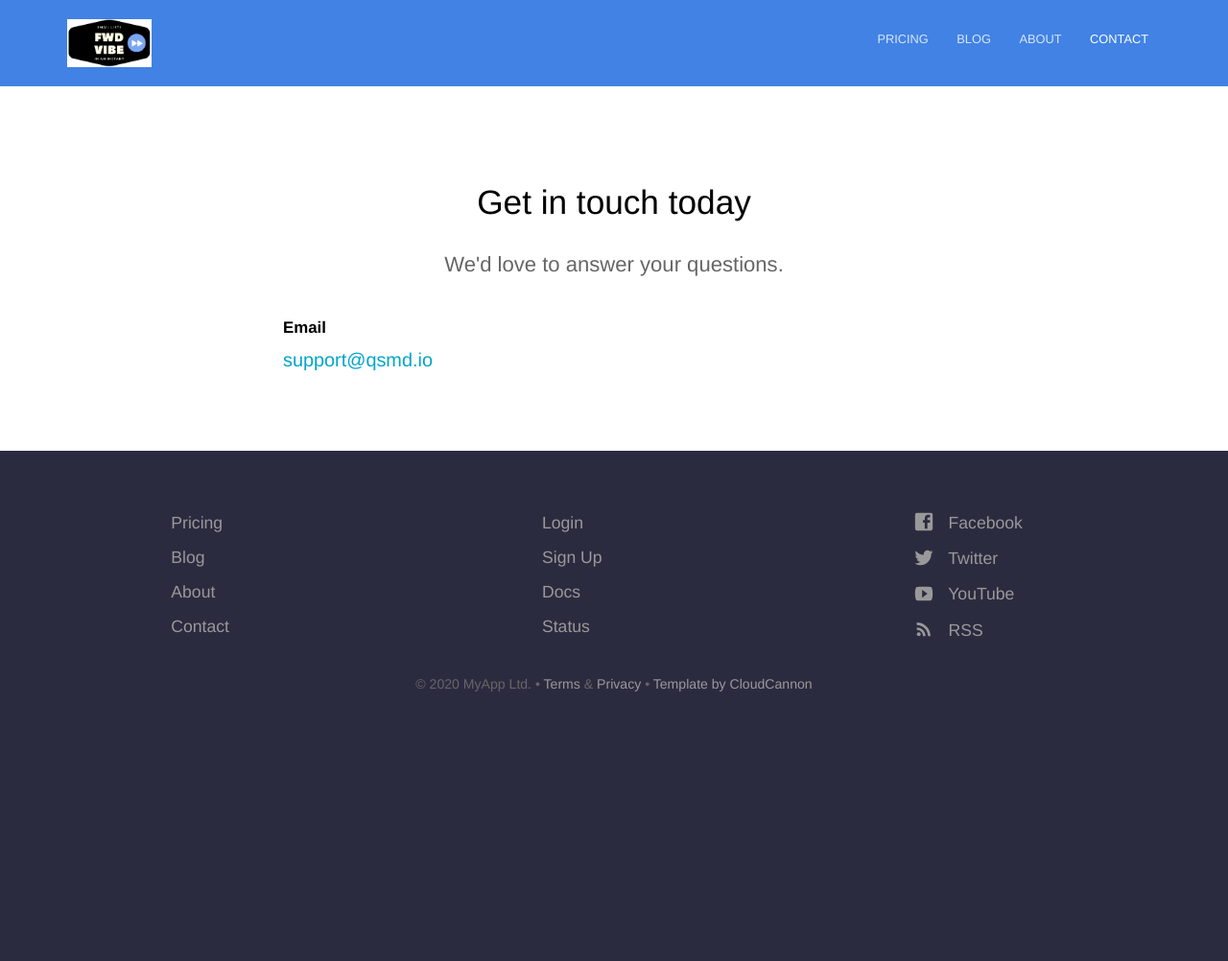
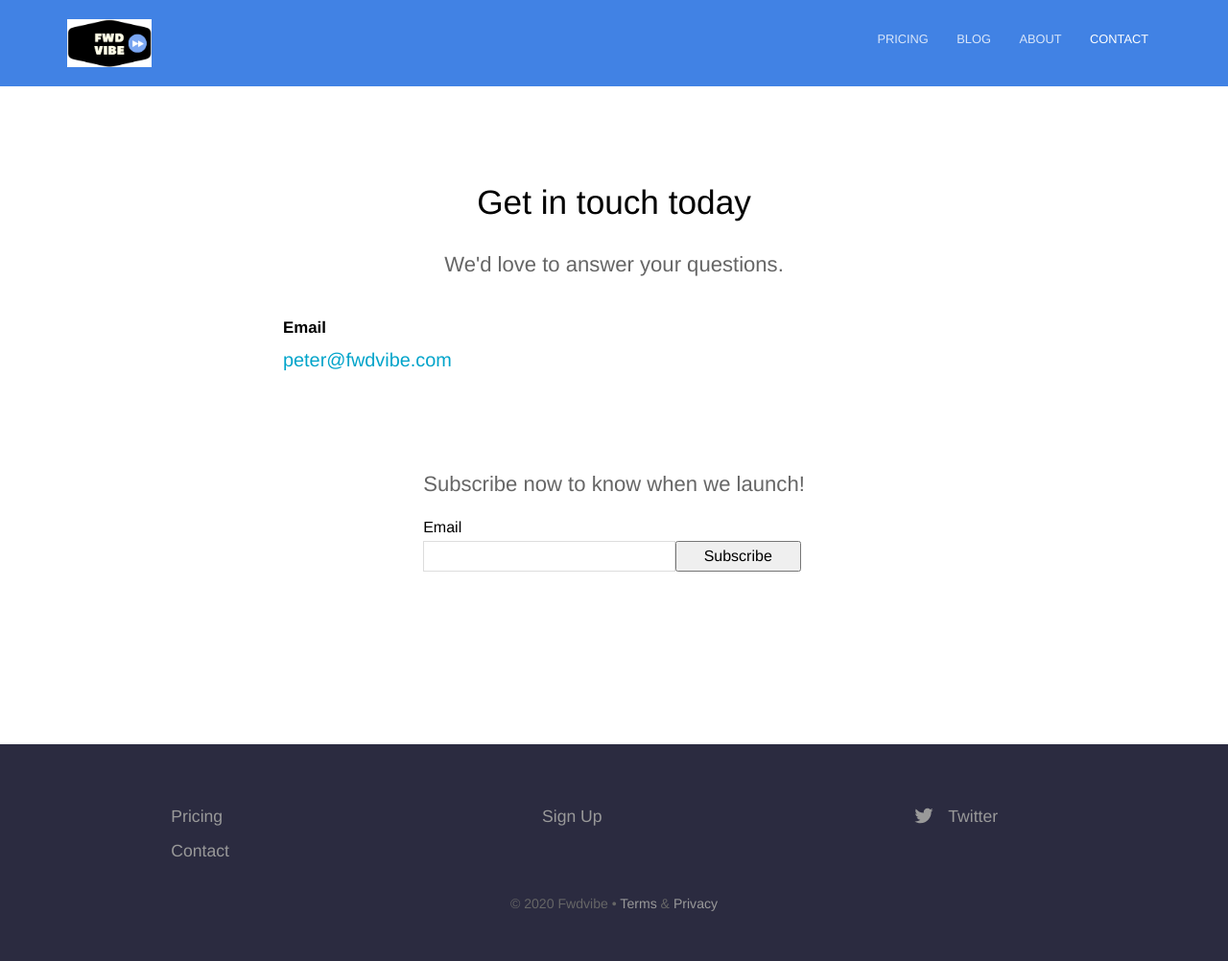
Before and after one commit to pforret/www.fwdvibe.com, a Jekyll site: the page built from contact.html, in a window 1280 px wide. Shown: the whole page at 96% size. Built offline with Jekyll 4.4.1, drawn with Linux system fonts in a browser that asks for light colours; nearby versions of some CDN libraries; before the commit the page ends 900 px from its top, so only the background shows below that.

Commit message:
new logos

```diff
--- a/_layouts/default.html
+++ b/_layouts/default.html
@@ -8,7 +8,7 @@
 		{% feed_meta %}
 
 		<link rel="stylesheet" href="{{ site.baseurl }}/css/screen.css">
-		<link rel="icon" type="image/png" href="{{ site.baseurl }}/favicon.png">
+		<link rel="icon" type="image/png" href="{{ site.baseurl }}/favicon.ico">
 
 		{% if jekyll.environment == 'production' and site.google_analytics_key != '' %}
 			<script>
@@ -23,7 +23,7 @@
 	<body>
 		<header>
 			<div class="container">
-				<div class="company-name"><a href="{{ site.baseurl }}/"><img height="50" src="/images/fwdvibe.png"></a></div>
+				<div class="company-name"><a href="{{ site.baseurl }}/"><img height="50" src="/images/logo/simplerect.png"></a></div>
 				{% include navigation.html %}
 			</div>
 		</header>
@@ -44,7 +44,7 @@
 					</ul>
 					{% endfor %}
 				</div>
-				<p class="copyright">&copy; {{ site.time | date: '%Y' }} MyApp Ltd. • <a href="#">Terms</a> &amp; <a href="#">Privacy</a> • <a href="https://cloudcannon.com/">Template by CloudCannon</a></p>
+				<p class="copyright">&copy; {{ site.time | date: '%Y' }} Fwdvibe • <a href="/terms">Terms</a> &amp; <a href="/privacy">Privacy</a></p>
 			</div>
 		</footer>
 		<script>
--- a/contact.html
+++ b/contact.html
@@ -8,6 +8,19 @@ description: We'd love to answer your questions.
 <div class="contact-box">
 	<div class="contact-details">
 		<h3>Email</h3>
-		<p><a href="mailto:support@qsmd.io">support@qsmd.io</a></p>
+		<p><a href="mailto:{{ site.contact-email }}">{{ site.contact-email }}</a></p>
 	</div>
 </div>
+
+<section class="contact-box testimonial-block">
+    <div class="text-container">
+        <p class=" center-text">Subscribe now to know when we launch!</p>
+        <form method="post" action="https://fwdvi.be/subscribe/f1b31961-d27d-428d-8d1d-30710b497e6c" >
+            <div>
+                <label style="width: 100%" class="" for="email">Email</label>
+                <input style="float: left; width: 66%; height: 2em;" class="col" name="email" />
+                <button style="width: 33%; height: 2em;" type="submit">Subscribe</button>
+            </div>
+        </form>
+    </div>
+</section>
--- a/pricing.html
+++ b/pricing.html
@@ -59,7 +59,7 @@ faq:
   - question: Do you offer pricing for nonprofit organizations?
     answer: Yes, send us a message and we'll set you up on our nonprofit pricing.
   - question: Questions?
-    answer: Contact us for any further questions at <a href="mailto:{{site.contact-email}}">{{site.contact-email}}</a>.
+    answer: Contact us for any further questions at <a href="/contact">Contact Page</a>.
 ---
 <div class="plans">
 	{% for plan in page.pricing_table %}
```
Also changed, not shown: _data/footer.yml (+28 -28 lines), index.html (+8 -6 lines), favicon.ico (added), images/_screenshot.png (deleted), images/logo.jpg (deleted), images/logo.svg (deleted), images/logo/fwdvibe.png (renamed from images/fwdvibe.png), images/logo/notext.png (added), images/logo/simple.png (added), images/logo/simplerect.png (added), images/logo/square.png (added), images/logo/square100.png (added).
